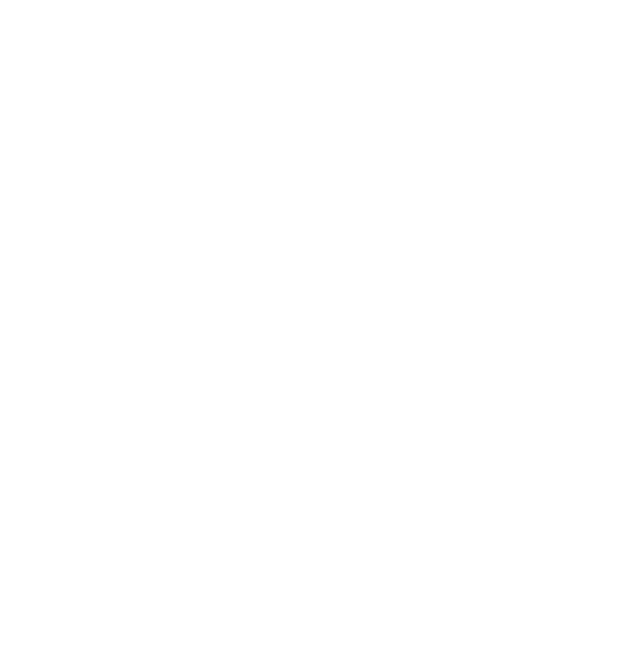
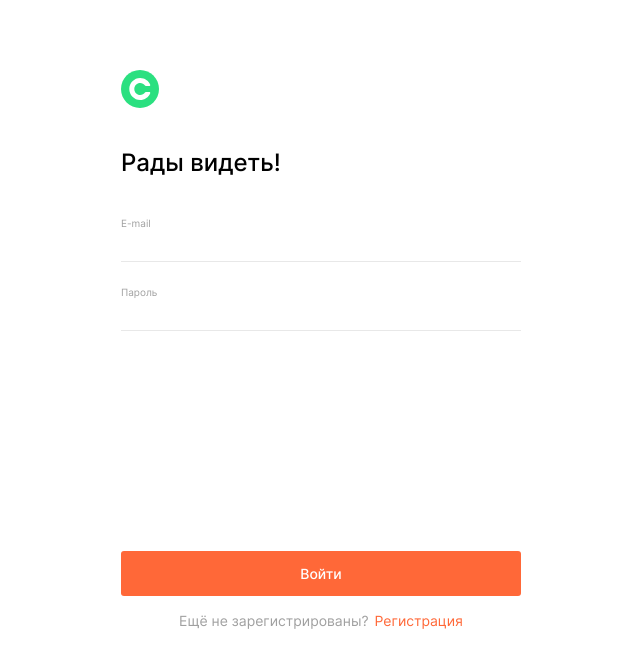
Before and after one commit to evvlboro/movies-explorer-frontend, a React app: page /signin in a window 1280 px wide. Shown: the whole page, without its empty margins (319-959 px from the left). Built offline with nearby package versions, Linux system fonts and the light colour scheme.

Commit message:
feat: add Login component

```diff
--- /dev/null
+++ b/src/block/auth/__submit-btn/_margin_220/auth__submit-btn_margin_220.css
@@ -0,0 +1,3 @@
+.auth__submit-btn_margin_220 {
+  margin-top: 220px;
+}
--- a/src/components/App.js
+++ b/src/components/App.js
@@ -2,6 +2,7 @@ import Main from './Main';
 import Movies from './Movies';
 import SavedMovies from './SavedMovies';
 import Register from './Register';
+import Login from './Login';
 import { Route, Switch } from 'react-router-dom';
 
 function App() {
@@ -19,6 +20,9 @@ function App() {
       <Route exact path="/signup">
         <Register />
       </Route>
+      <Route exact path="/signin">
+        <Login />
+      </Route>
     </Switch>
   );
 }
--- /dev/null
+++ b/src/components/Login.js
@@ -0,0 +1,31 @@
+import { Link } from 'react-router-dom';
+import logo from '../images/logo.svg';
+
+function Login() {
+  return (
+    <div className="auth">
+      <div className="auth__container">
+        <img src={logo} alt="logo" className="auth__logo" />
+        <h2 className="auth__hello">Рады видеть!</h2>
+        <form className="auth__form">
+          <div className="auth__input-container">
+            <input type="email" className="auth__input" id="input-email"/>
+            <label for="input-email" className='auth__label'>E-mail</label>
+          </div>
+          <div className="auth__input-container auth__input-container_margin_24">
+            <input type="password" className="auth__input auth__input_error" id="input-password"/>
+            <label for="input-password" className='auth__label'>Пароль</label>
+          </div>
+
+          <button type="submit" className="auth__submit-btn auth__submit-btn_margin_220">Войти</button>
+          <p className="auth__text">
+            Ещё не зарегистрированы?
+            <Link exact to="/signup" className="auth__link">Регистрация</Link>
+          </p>
+        </form>
+      </div>
+    </div>
+  )
+}
+
+export default Login;
--- a/src/index.css
+++ b/src/index.css
@@ -107,3 +107,4 @@
 @import url(./block/auth/__submit-btn/auth__submit-btn.css);
 @import url(./block/auth/__text/auth__text.css);
 @import url(./block/auth/__link/auth__link.css);
+@import url(./block/auth/__submit-btn/_margin_220/auth__submit-btn_margin_220.css);
```
